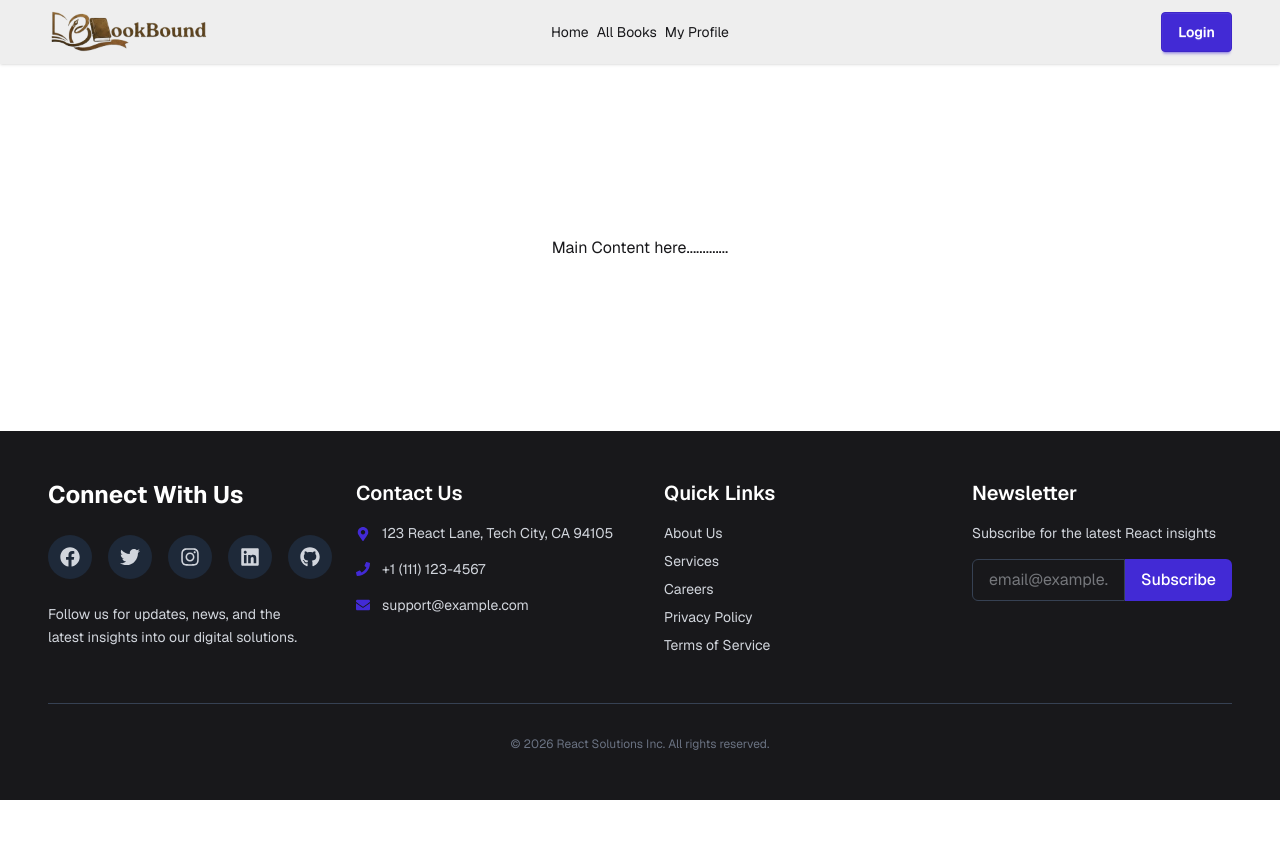
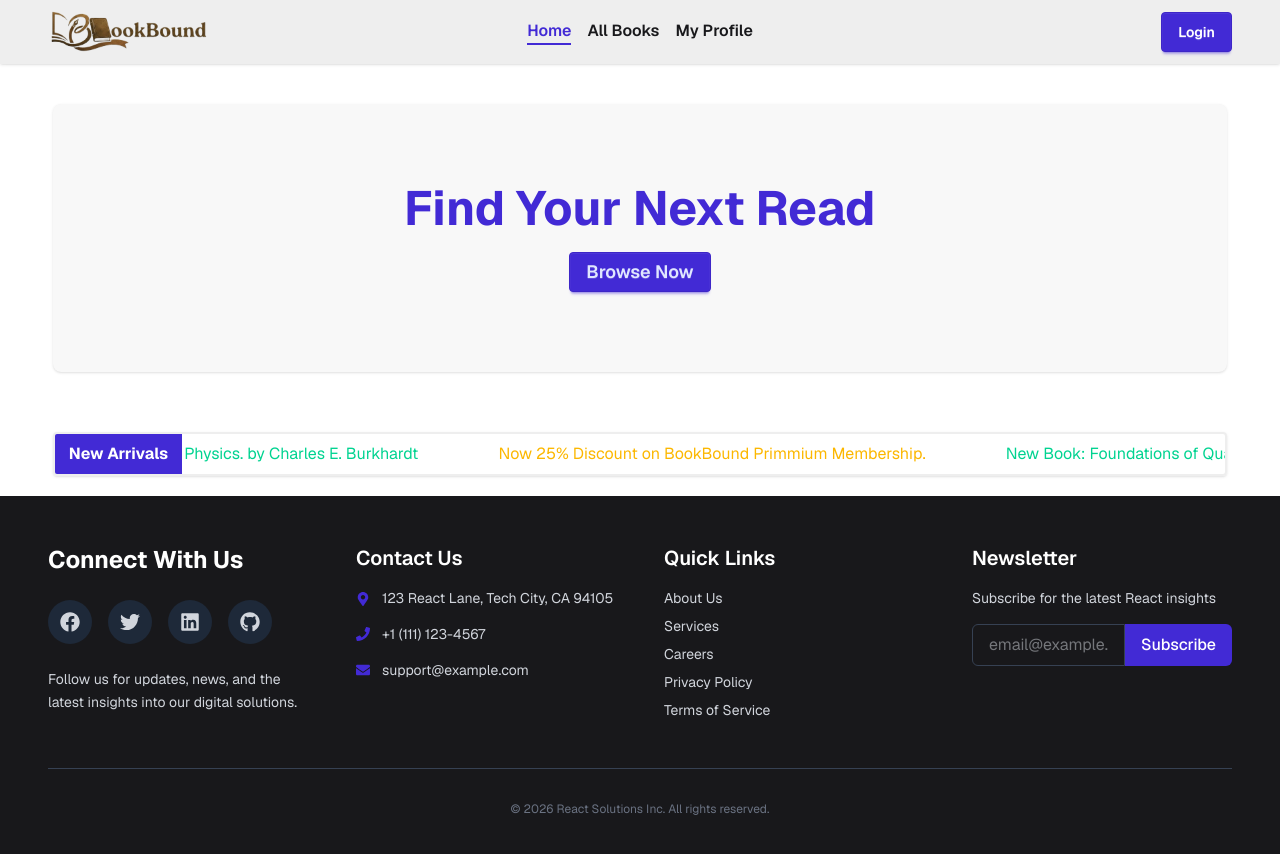
Before and after one commit to mdmukhlesurrahman1/BookBound-NextJS, a Next.js app: page / in a window 1280 px wide. Shown: the top 854 px of the page. Before the commit the page ends 800 px from the top, so only its background shows below. Built offline with nearby package versions, Linux system fonts and the light colour scheme.

Commit message:
Maquee Added And Not Found Page Added

```diff
--- a/package.json
+++ b/package.json
@@ -9,9 +9,11 @@
     "lint": "eslint"
   },
   "dependencies": {
+    "animate.css": "^4.1.1",
     "next": "16.2.4",
     "react": "19.2.4",
     "react-dom": "19.2.4",
+    "react-fast-marquee": "^1.6.5",
     "react-icons": "^5.6.0"
   },
   "devDependencies": {
--- a/src/app/all-books/page.jsx
+++ b/src/app/all-books/page.jsx
@@ -1,10 +1,14 @@
 
+
+export const metadata = {
+  title: "BookBound | All Books",
+};
 
 const AllBooks = () => {
     return (
-    <div className="flex flex-col flex-1 items-center justify-center">
-          All Books here.............
-    </div>
+        <div className="flex flex-col flex-1 items-center justify-center">
+            All Books here.............
+        </div>
     );
 };
 
--- a/src/app/my-profile/page.jsx
+++ b/src/app/my-profile/page.jsx
@@ -1,4 +1,7 @@
 
+export const metadata = {
+  title: "BookBound | My Profile",
+};
 
 const MyProfile = () => {
     return (
--- /dev/null
+++ b/src/app/not-found.jsx
@@ -0,0 +1,18 @@
+import Link from "next/link";
+import React from "react";
+
+const NotFoundPage = () => {
+    return (
+        <div className="flex flex-1 flex-col justify-center items-center py-30 px-10 space-y-5">
+            <h1 className="text-7xl text-primary font-extrabold">404</h1>
+            <h3 className="text-2xl text-base-primary font-extrabold">
+                Not Found This Page
+            </h3>
+            <Link href="/">
+                <button className="btn btn-primary">Go To Home</button>
+            </Link>
+        </div>
+    );
+};
+
+export default NotFoundPage;
--- a/src/app/page.js
+++ b/src/app/page.js
@@ -1,9 +1,13 @@
-import Image from "next/image";
+import Banner from "@/components/home/Banner";
+import Marq from "@/components/home/Marq";
+
+
 
 export default function Home() {
   return (
-    <div className="flex flex-col flex-1 items-center justify-center">
-          Main Content here.............
+    <div className="flex flex-col items-center">
+      <Banner />
+      <Marq />
     </div>
   );
 }
--- /dev/null
+++ b/src/components/home/Banner.jsx
@@ -0,0 +1,19 @@
+import "animate.css";
+import Link from "next/link";
+
+const Banner = () => {
+    return (
+        <div className="bg-base-200 shadow-sm rounded-lg w-11/12 max-w-7xl text-center px-5 md:px-10 py-20 my-10">
+            <h1 className="text-3xl md:text-5xl font-bold text-primary animate__animated animate__heartBeat">
+                Find Your Next Read
+            </h1>
+            <Link href="/all-books">
+                <button className="btn btn-primary mt-5 text-lg">
+                    Browse Now
+                </button>
+            </Link>
+        </div>
+    );
+};
+
+export default Banner;
--- /dev/null
+++ b/src/components/home/Marq.jsx
@@ -0,0 +1,24 @@
+import Marquee from "react-fast-marquee";
+
+const Marq = () => {
+    return (
+        <div className="border-2 border-base-300 rounded-sm shadow w-11/12 max-w-7xl my-5 flex overflow-hidden">
+            <span className="bg-primary text-white p-2 w-35 text-center font-bold">
+                New Arrivals
+            </span>
+            <Marquee className="p-2">
+                <ul className="flex">
+                    <li className="text-success mr-20">
+                        New Book: Foundations of Quantum Physics. by Charles E.
+                        Burkhardt
+                    </li>
+                    <li className="text-warning mr-20">
+                        Now 25% Discount on BookBound Primmium Membership.
+                    </li>
+                </ul>
+            </Marquee>
+        </div>
+    );
+};
+
+export default Marq;
--- a/src/components/shared/Navbar.jsx
+++ b/src/components/shared/Navbar.jsx
@@ -32,7 +32,7 @@ const Navbar = () => {
                         </div>
                         <ul
                             tabIndex="-1"
-                            className="menu menu-sm dropdown-content bg-base-100 rounded-box z-1 mt-3 w-52 p-2 shadow"
+                            className="menu menu-sm dropdown-content bg-base-100 rounded-box z-1 mt-3 w-30 p-2 shadow font-semibold text-[16px] space-y-2 transition-all"
                         >
                             <Navlink />
                         </ul>
@@ -42,7 +42,7 @@ const Navbar = () => {
                     </Link>
                 </div>
                 <div className="navbar-center hidden lg:flex">
-                    <ul className="menu menu-horizontal px-1 gap-2">
+                    <ul className="menu menu-horizontal px-1 gap-4 text-[16px] font-semibold">
                         <Navlink />
                     </ul>
                 </div>
--- a/src/components/shared/Navlink.jsx
+++ b/src/components/shared/Navlink.jsx
@@ -1,17 +1,40 @@
 "use client";
 
 import Link from "next/link";
+import { usePathname } from "next/navigation";
 
 const Navlink = () => {
+    const pathName = usePathname();
     return (
         <>
-            <Link href="/">
+            <Link
+                href="/"
+                className={
+                    pathName === "/"
+                        ? "border-b-2 border-primary text-primary"
+                        : ""
+                }
+            >
                 <li>Home</li>
             </Link>
-            <Link href="/all-books">
+            <Link
+                href="/all-books"
+                className={
+                    pathName === "/all-books"
+                        ? "border-b-2 border-primary text-primary"
+                        : ""
+                }
+            >
                 <li>All Books</li>
             </Link>
-            <Link href="/my-profile">
+            <Link
+                href="/my-profile"
+                className={
+                    pathName === "/my-profile"
+                        ? "border-b-2 border-primary text-primary"
+                        : ""
+                }
+            >
                 <li>My Profile</li>
             </Link>
         </>
```
Also changed, not shown: src/components/shared/Footer.jsx (+0 -7 lines), src/app/globals.css (line endings or trailing spaces), 1 other file (tests, documents, lock files or other folders).
